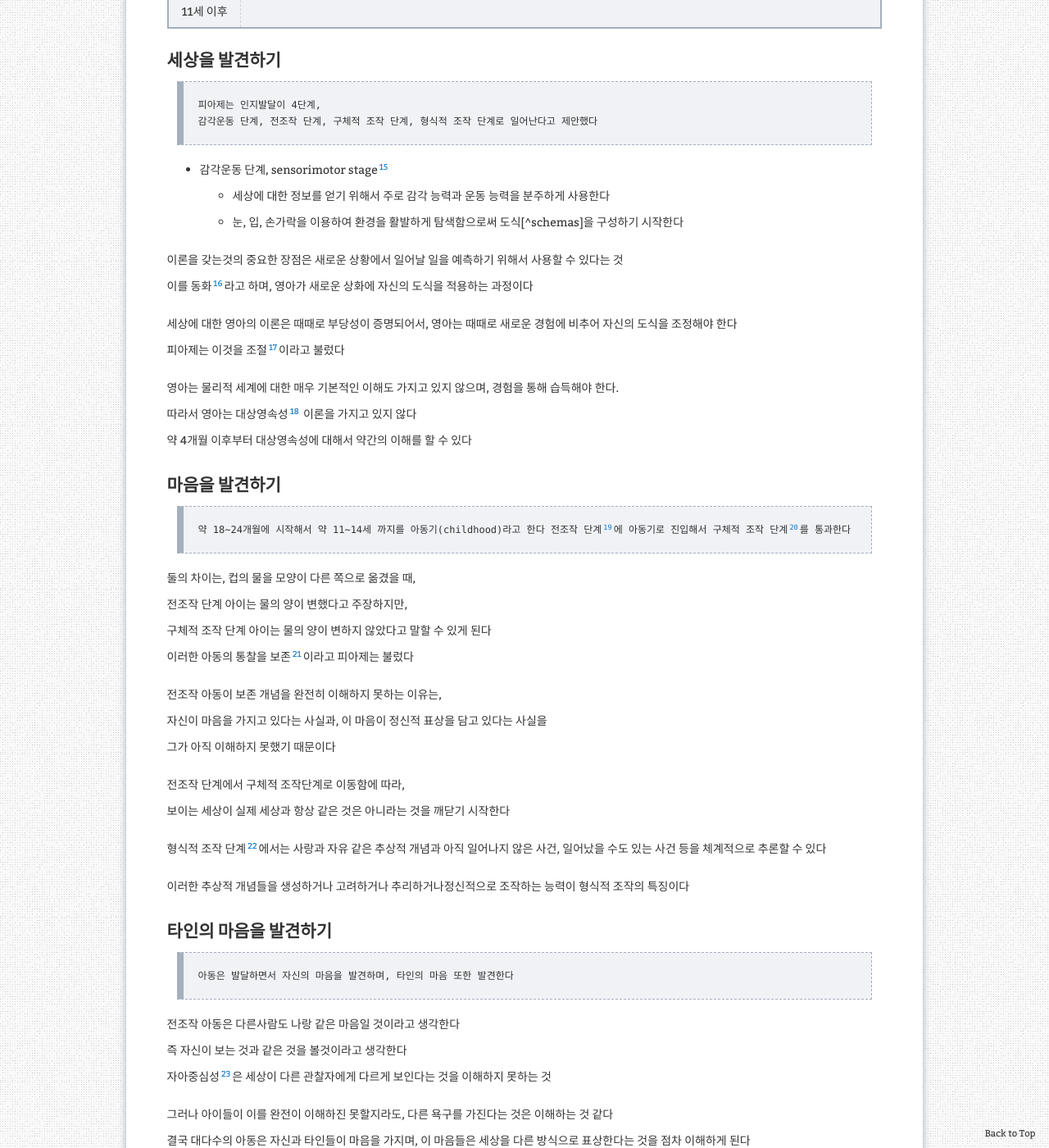
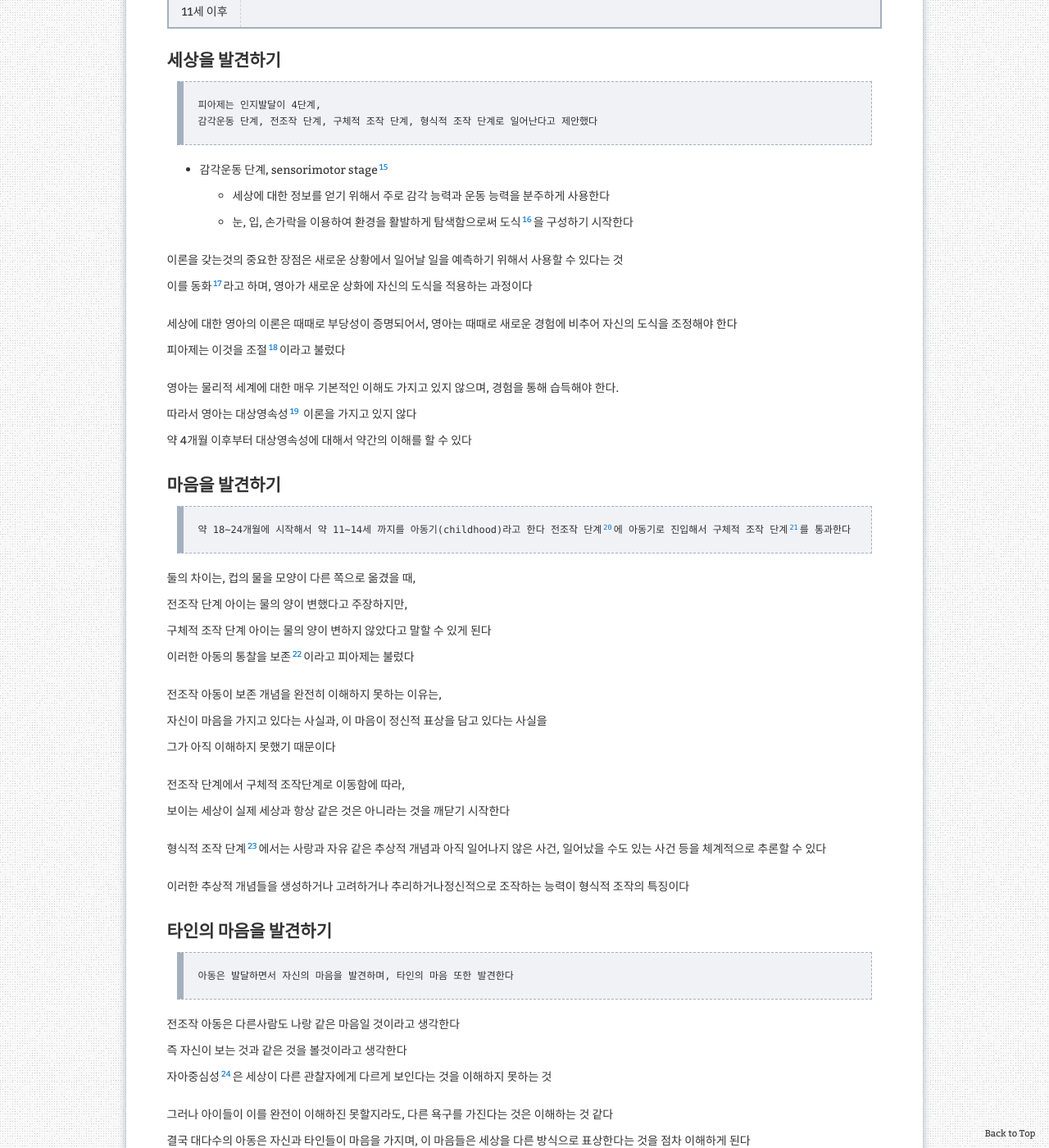
Before and after one commit to aristohyun/aristohyun.github.io, a Jekyll site: the page built from _posts/2021-10-18-psychology_10.md, in a window 1280 px wide and 1400 px high, scrolled down 5281 px. Shown: the whole window at 82% size. Built offline with Jekyll 4.4.1, drawn with Linux system fonts in a browser that asks for light colours; formulas are drawn with MathJax 3; comment, search, counter and statistics services are not loaded; some of the changed text lies outside the part shown.

Commit message:
Update 2021-10-18-psychology_10.md

```diff
--- a/_posts/2021-10-18-psychology_10.md
+++ b/_posts/2021-10-18-psychology_10.md
@@ -171,7 +171,7 @@ redirect_from:
 약 4개월 이후부터 대상영속성에 대해서 약간의 이해를 할 수 있다
 
 [^sensorimotor_stage]: 감각운동 단계, sensorimotor stage
-[schemas]: 도식, schemas, 세상이 작용하는 방식에 대한 이론
+[^schemas]: 도식, schemas, 세상이 작용하는 방식에 대한 이론
 [^assimilation]: 동화, assimilation, 새로운 상화에 자신의 도식을 적용하는 과정
 [^accommodation]: 조절, accommodation, 영아가 새로운 정보를 참작하여 자신의 도식을 수정하는 과정
 [^object_permanence]: 대상영속성, object permanence, 대상이 눈에 보이지 않을 때라도, 그것은 계속 존재한다는 신념
```
